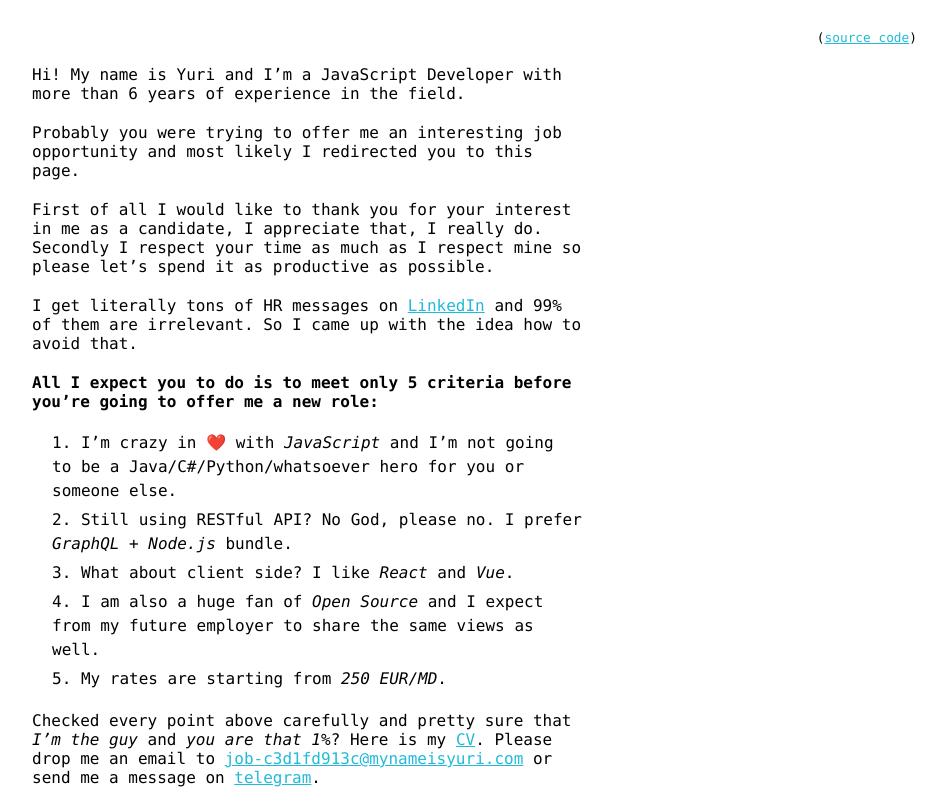
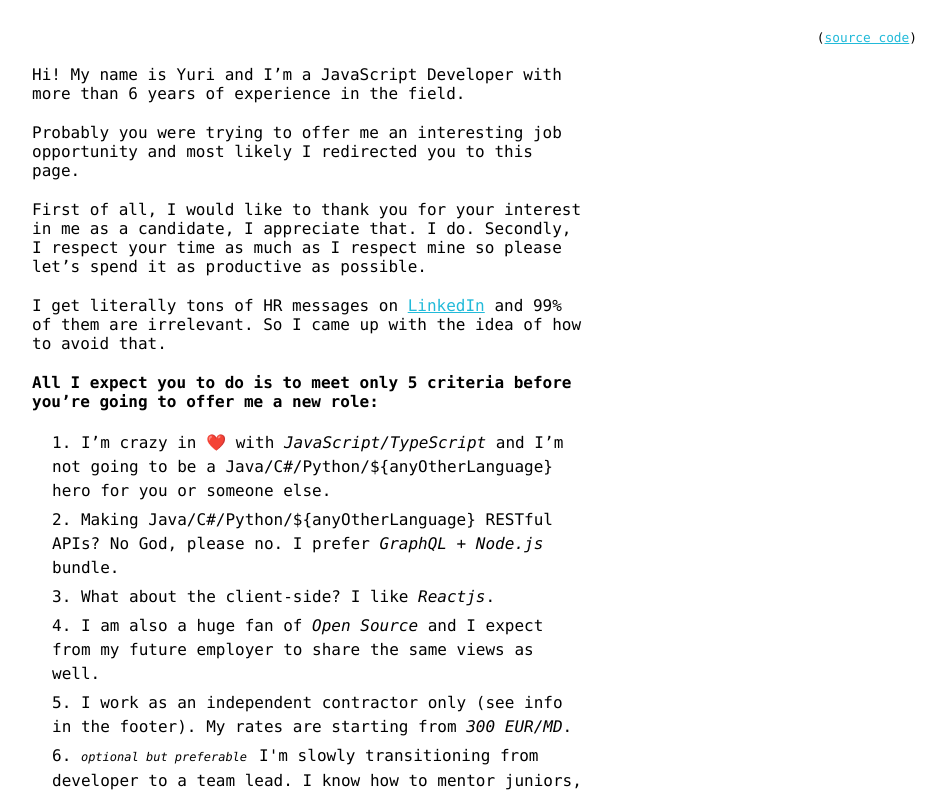
Before and after one commit to yakovlevyuri/website, a Next.js app: page /lets-play-a-game in a window 1280 px wide. Shown: the top 795 px of the page, without its empty margins (333-1279 px from the left). Built offline with nearby package versions, Linux system fonts and the light colour scheme.

Commit message:
Update game rules

```diff
--- a/pages/lets-play-a-game.tsx
+++ b/pages/lets-play-a-game.tsx
@@ -1,14 +1,9 @@
-import nanoid from 'nanoid/generate';
 import { NextPage } from 'next';
 
 import Link from '../components/Link';
 import { LI, UL } from '../components/NumbersList';
 
-interface Props {
-  email: string;
-}
-
-const GamePage: NextPage<Props, {}> = ({ email }) => (
+const GamePage: NextPage = () => (
   <>
     <p>
       Hi! My name is Yuri and I’m a JavaScript Developer with more than{' '}
@@ -19,9 +14,9 @@ const GamePage: NextPage<Props, {}> = ({ email }) => (
       most likely I redirected you to this page.
     </p>
     <p>
-      First of all I would like to thank you for your interest in me as a
-      candidate, I appreciate that, I really do. Secondly I respect your time as
-      much as I respect mine so please let’s spend it as productive as possible.
+      First of all, I would like to thank you for your interest in me as a
+      candidate, I appreciate that. I do. Secondly, I respect your time as much
+      as I respect mine so please let’s spend it as productive as possible.
     </p>
     <p>
       I get literally tons of HR messages on{' '}
@@ -31,7 +26,7 @@ const GamePage: NextPage<Props, {}> = ({ email }) => (
         label="LinkedIn"
         newWindow
       />{' '}
-      and 99% of them are irrelevant. So I came up with the idea how to avoid
+      and 99% of them are irrelevant. So I came up with the idea of how to avoid
       that.
     </p>
     <p>
@@ -43,19 +38,20 @@ const GamePage: NextPage<Props, {}> = ({ email }) => (
     <UL>
       <LI>
         <span>
-          I’m crazy in ❤️ with <em>JavaScript</em> and I’m not going to be a
-          Java/C#/Python/whatsoever hero for you or someone else.
+          I’m crazy in ❤️ with <em>JavaScript/TypeScript</em> and I’m not going
+          to be a Java/C#/Python/{'${anyOtherLanguage}'} hero for you or someone
+          else.
         </span>
       </LI>
       <LI>
         <span>
-          Still using RESTful API? No God, please no. I prefer{' '}
-          <em>GraphQL + Node.js</em> bundle.
+          Making Java/C#/Python/{'${anyOtherLanguage}'} RESTful APIs? No God,
+          please no. I prefer <em>GraphQL + Node.js</em> bundle.
         </span>
       </LI>
       <LI>
         <span>
-          What about client side? I like <em>React</em> and <em>Vue</em>.
+          What about the client-side? I like <em>Reactjs</em>.
         </span>
       </LI>
       <LI>
@@ -66,10 +62,23 @@ const GamePage: NextPage<Props, {}> = ({ email }) => (
       </LI>
       <LI>
         <span>
-          My rates are starting from <em>250 EUR/MD</em>.
+          I work as an independent contractor only (see info in the footer). My
+          rates are starting from <em>300 EUR/MD</em>.
         </span>
       </LI>
+      <LI>
+        <span className="optional">optional but preferable</span>
+        <span>
+          I'm slowly transitioning from developer to a team lead. I know how to
+          mentor juniors, lead the projects and make successful products.
+        </span>
+      </LI>
+      <LI>
+        <span className="optional">optional but preferable</span>
+        <span>The company can do 70-100% remote.</span>
+      </LI>
     </UL>
+
     <p>
       Checked every point above carefully and pretty sure that{' '}
       <em>I’m the guy</em> and <em>you are that 1%</em>? Here is my{' '}
@@ -80,8 +89,12 @@ const GamePage: NextPage<Props, {}> = ({ email }) => (
         newWindow
       />
       . Please drop me an email to{' '}
-      <Link url={`mailto:${email}`} title="My Email" label={email} /> or send me
-      a message on{' '}
+      <Link
+        url="mailto:job@mynameisyuri.com"
+        title="My Email"
+        label="job@mynameisyuri.com"
+      />{' '}
+      or send me a message on{' '}
       <Link
         url="https://t.me/yyakovlev"
         title="I use Telegram"
@@ -90,6 +103,7 @@ const GamePage: NextPage<Props, {}> = ({ email }) => (
       />
       .
     </p>
+
     <style jsx global>{`
       @media screen and (min-width: 820px) {
         .wrapper {
@@ -108,7 +122,14 @@ const GamePage: NextPage<Props, {}> = ({ email }) => (
       ul {
         margin-left: 20px !important;
       }
+
+      .optional {
+        font-size: 0.75rem;
+        font-style: italic;
+        margin-right: 0.75rem;
+      }
     `}</style>
+
     <style jsx>{`
       p {
         padding-bottom: 20px;
@@ -117,8 +138,4 @@ const GamePage: NextPage<Props, {}> = ({ email }) => (
   </>
 );
 
-GamePage.getInitialProps = () => {
-  return { email: `job-${nanoid('1234567890abcdef', 10)}@mynameisyuri.com` };
-};
-
 export default GamePage;
```
Also changed, not shown: package.json (+15 -17 lines), pages/invoice.tsx (+1 -9 lines), 2 other files (tests, documents, lock files or other folders).
